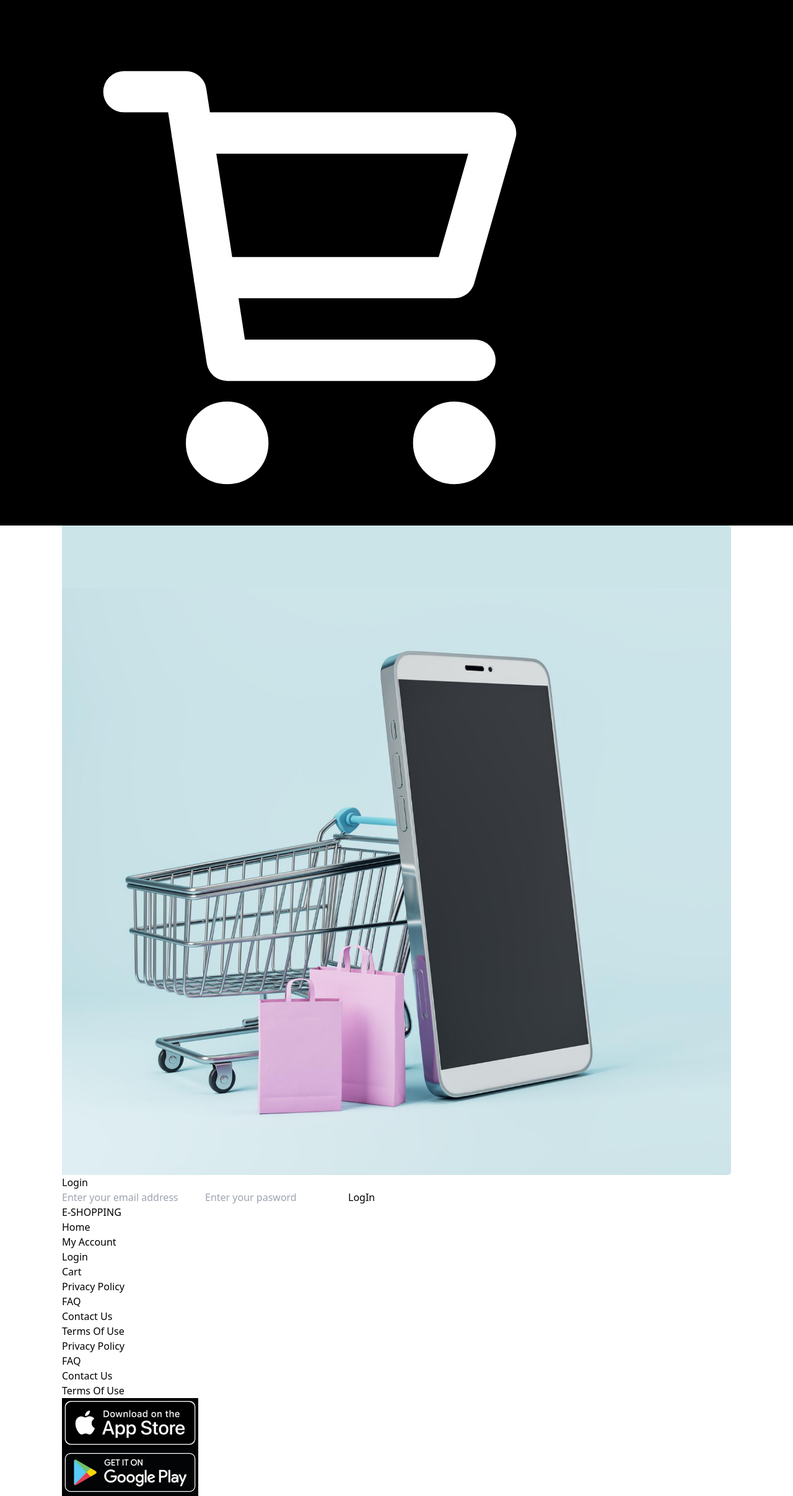
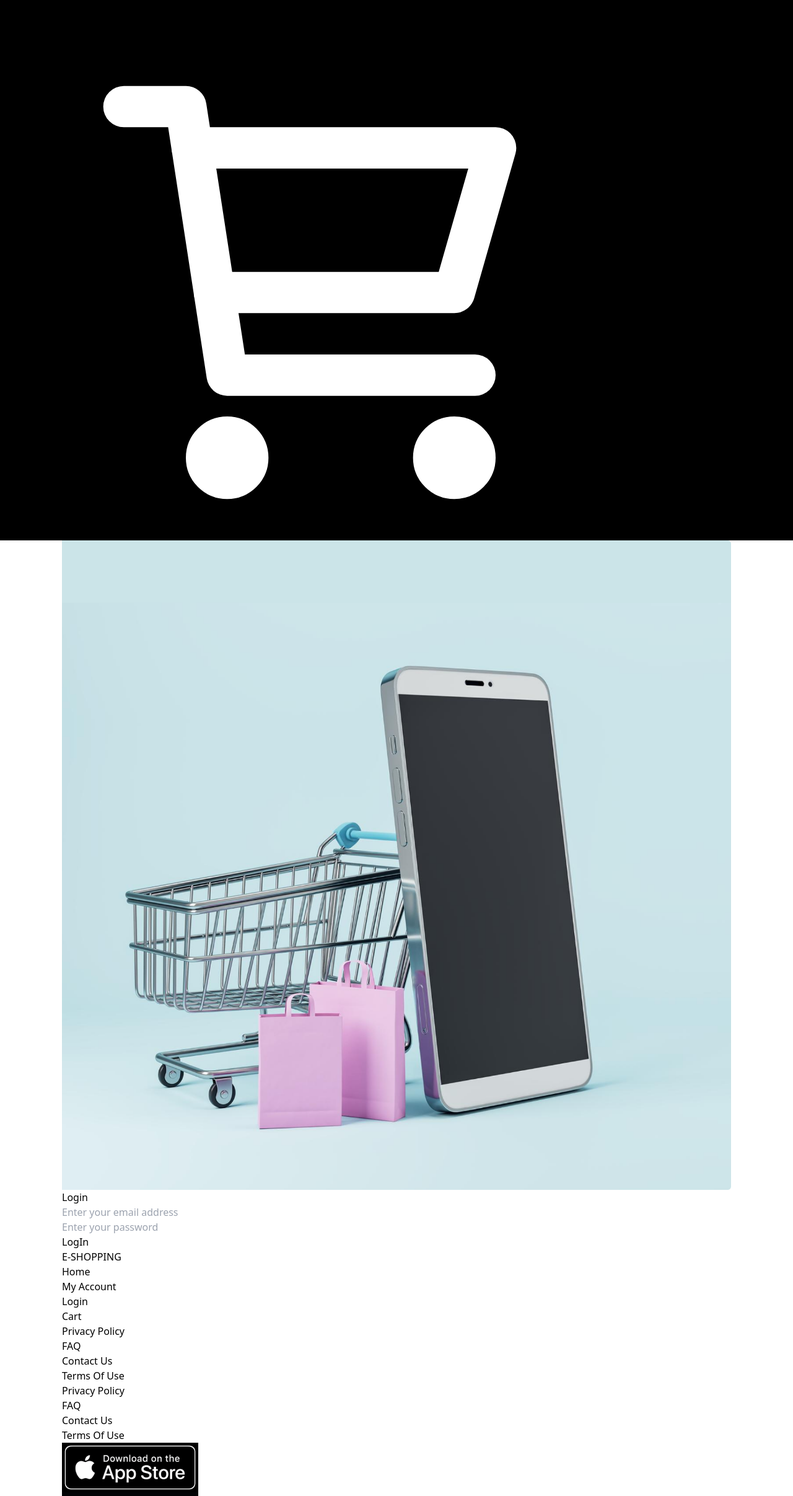
Before and after one commit to Vaishnavup/shopping-website, a Next.js app: page /login in a window 1280 px wide. Shown: the top 2414 px of the page at 62% size. Built offline with nearby package versions, Linux system fonts and the light colour scheme.

Commit message:
feat: login , validation

```diff
--- a/package.json
+++ b/package.json
@@ -9,12 +9,14 @@
     "lint": "next lint"
   },
   "dependencies": {
+    "formik": "^2.4.6",
     "next": "15.0.3",
     "react": "19.0.0-rc-66855b96-20241106",
     "react-dom": "19.0.0-rc-66855b96-20241106",
     "react-toastify": "^10.0.6",
     "sass": "^1.80.6",
-    "swiper": "^11.1.14"
+    "swiper": "^11.1.14",
+    "yup": "^1.4.0"
   },
   "devDependencies": {
     "@types/node": "^20",
--- a/src/app/layout.tsx
+++ b/src/app/layout.tsx
@@ -6,6 +6,7 @@ import { Footer } from "@/components/footer/footer";
 import { CartProvider } from "@/utils/context/CartContext";
 import { Slide, ToastContainer } from "react-toastify";
 import "react-toastify/dist/ReactToastify.css";
+import { AuthProvider } from "@/utils/context/AuthContext";
 
 const geistSans = localFont({
   src: "./fonts/GeistVF.woff",
@@ -47,6 +48,7 @@ export default function RootLayout({
           theme="colored"
           transition={Slide}
         />
+        <AuthProvider>
           <CartProvider>
             <section className="site-layout">
               <Header />
@@ -54,6 +56,7 @@ export default function RootLayout({
               <Footer />
             </section>
           </CartProvider>
+        </AuthProvider>
       </body>
     </html>
   );
--- a/src/app/login/page.tsx
+++ b/src/app/login/page.tsx
@@ -1,6 +1,36 @@
+"use client";
+
 import Image from "next/image";
 import loginImg from "../../../public/assets/images/loginImg.png";
+import { Formik, Field, Form, ErrorMessage } from "formik";
+import * as Yup from "yup";
+import { useAuth } from "@/utils/context/AuthContext";
+import { useRouter } from "next/navigation";
+
 const Login = () => {
+  const { login } = useAuth();
+
+  const router = useRouter();
+
+  const initialValues = {
+    email: "",
+    password: "",
+  };
+
+  const validationSchema = Yup.object({
+    email: Yup.string()
+      .email("Invalid email address")
+      .required("Email is required"),
+    password: Yup.string()
+      .min(6, "Password must be at least 6 characters")
+      .required("Password is required"),
+  });
+
+  const handleSubmit = (values: any) => {
+    login(values?.email);
+    router.push("/");
+  };
+
   return (
     <>
       <div className="mainContainer flex justify-between items-center my-4 pt-32">
@@ -8,14 +38,51 @@ const Login = () => {
           <Image src={loginImg} alt="login-banner-img" />
         </div>
         <div className="max-w-lg w-full">
-          <form action="">
-            <h2 className="text-4xl mb-10">Login</h2>
-            <div className="flex flex-col gap-10">
-              <input type="email" placeholder="Enter your email address" className="p-4 border border-solid border-[#ddd] rounded-md"/>
-              <input type="password" placeholder="Enter your pasword" className="p-4 border border-solid border-[#ddd] rounded-md"/>
-              <button type="submit" className="bg-[#DB4444] text-white rounded-md max-w-40 py-4">LogIn</button>
-            </div>
-          </form>
+          <Formik
+            initialValues={initialValues}
+            validationSchema={validationSchema}
+            onSubmit={handleSubmit}
+          >
+            {() => (
+              <Form className="flex flex-col gap-10">
+                <h2 className="text-4xl mb-10">Login</h2>
+                <div className="flex flex-col gap-10">
+                  <div>
+                    <Field
+                      type="email"
+                      name="email"
+                      placeholder="Enter your email address"
+                      className="p-4 border border-solid border-[#ddd] rounded-md"
+                    />
+                    <ErrorMessage
+                      name="email"
+                      component="p"
+                      className="text-red-500"
+                    />
+                  </div>
+                  <div>
+                    <Field
+                      type="password"
+                      name="password"
+                      placeholder="Enter your password"
+                      className="p-4 border border-solid border-[#ddd] rounded-md"
+                    />
+                    <ErrorMessage
+                      name="password"
+                      component="p"
+                      className="text-red-500"
+                    />
+                  </div>
+                  <button
+                    type="submit"
+                    className="bg-[#DB4444] text-white rounded-md max-w-40 py-4"
+                  >
+                    LogIn
+                  </button>
+                </div>
+              </Form>
+            )}
+          </Formik>
         </div>
       </div>
     </>
--- a/src/components/header/header.tsx
+++ b/src/components/header/header.tsx
@@ -5,8 +5,10 @@ import Link from "next/link";
 import { useEffect, useState } from "react";
 import { usePathname } from "next/navigation";
 import { useCart } from "@/utils/context/CartContext";
+import { useAuth } from "@/utils/context/AuthContext";
 export const Header = () => {
   const { cart } = useCart();
+  const { email, logout } = useAuth();
   const pathname = usePathname();
 
   const [scrolled, setScrolled] = useState(false);
@@ -49,17 +51,20 @@ export const Header = () => {
             </Link>
           </ul>
         </div>
-        {/* <div className="flex w-full max-w-52 gap-5">
-          <button className="bg-white hover:bg-gray-400 text-black w-full rounded-md p-2 transition-all">
+        <div className="flex w-full max-w-52 gap-5">
+          {email ? (
+            <button
+              type="button"
+              className="bg-white hover:bg-red-900 hover:text-white text-black w-full rounded-md p-2 transition-all"
+              onClick={logout}
+            >
+              Logout
+            </button>
+          ) : (
+            <button className="bg-white hover:bg-red-900 hover:text-white text-black w-full rounded-md p-2 transition-all">
               <Link href={"/login"}>Login</Link>
             </button>
-          <div className="max-w-9 relative">
-            <Image src={cartIcon} alt="cart-icon" />
-            <span className="absolute h-5 w-5 rounded-full bg-red-400 text-white font-medium flex items-center justify-center top-0 right-0">
-              1
-            </span>
-          </div>
-        </div> */}
+          )}
           <div className="max-w-9 relative">
             <Link href={"/cart"}>
               <Image src={cartIcon} alt="cart-icon" />
@@ -71,6 +76,7 @@ export const Header = () => {
             </Link>
           </div>
         </div>
+      </div>
     </header>
   );
 };
--- /dev/null
+++ b/src/utils/context/AuthContext.tsx
@@ -0,0 +1,35 @@
+"use client";
+
+import React, { createContext, useContext, useState, ReactNode } from "react";
+
+interface AuthContextType {
+  email: string | null;
+  login: (email: string) => void;
+  logout: () => void;
+}
+
+const AuthContext = createContext<AuthContextType | undefined>(undefined);
+
+export const useAuth = () => {
+  const context = useContext(AuthContext);
+  if (!context) throw new Error("useAuth must be used within an AuthProvider");
+  return context;
+};
+
+export const AuthProvider = ({ children }: { children: ReactNode }) => {
+  const [email, setEmail] = useState<string | null>(null);
+
+  const login = (email: string) => {
+    setEmail(email);
+  };
+
+  const logout = () => {
+    setEmail(null);
+  };
+
+  return (
+    <AuthContext.Provider value={{ email, login, logout }}>
+      {children}
+    </AuthContext.Provider>
+  );
+};
--- a/src/utils/context/CartContext.tsx
+++ b/src/utils/context/CartContext.tsx
@@ -1,10 +1,8 @@
-// context/CartContext.tsx
 "use client";
 
 import { createContext, useContext, useState, ReactNode } from "react";
 import { CartItem } from "../types/Cart";
 import { Product } from "../types/Product";
-
 
 interface CartContextType {
   cart: CartItem[];
--- a/src/utils/types/Cart.ts
+++ b/src/utils/types/Cart.ts
@@ -1,4 +1,3 @@
-// types/Cart.ts
 import { Product } from "./Product";
 
 export interface CartItem extends Product {
--- a/src/utils/types/Product.ts
+++ b/src/utils/types/Product.ts
@@ -1,4 +1,3 @@
-// types/Product.ts
 export interface Product {
     id: number;
     title: string;
```
Also changed, not shown: src/app/cart/page.tsx (+51 -5 lines), public/assets/images/No data-pana.png (added), src/app/checkout/page.tsx (renamed from src/app/order-placed/page.tsx), 1 other file (tests, documents, lock files or other folders). Lines whose indentation alone changed are shown as unchanged.
